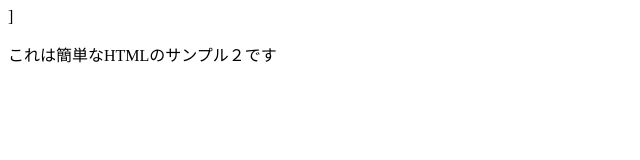
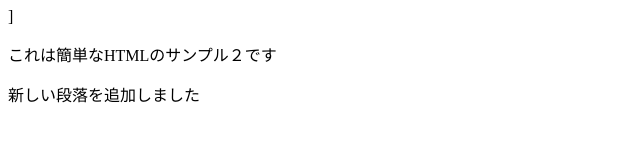
Before and after one commit to masa-nando/html-test-2, a plain HTML site: page index.html in a window 1280 px wide. Shown: the whole page, without its empty margins (0-640 px from the left). Drawn offline with Linux system fonts and the light colour scheme.

Commit message:
CSSを追加

```diff
--- a/index.html
+++ b/index.html
@@ -3,8 +3,10 @@
     <head>
         <meta charset="utf-8">]
         <title>HTMLのサンプル２</title>
+        <link rel="stlyesheet" type="text/css" href="web.css">
     </head>
     <body>
         <p>これは簡単なHTMLのサンプル２です</p>
+        <p>新しい段落を追加しました</p>
     </body>
 </html>
--- /dev/null
+++ b/web.css
@@ -0,0 +1,3 @@
+p{
+    color:blue
+}
```
